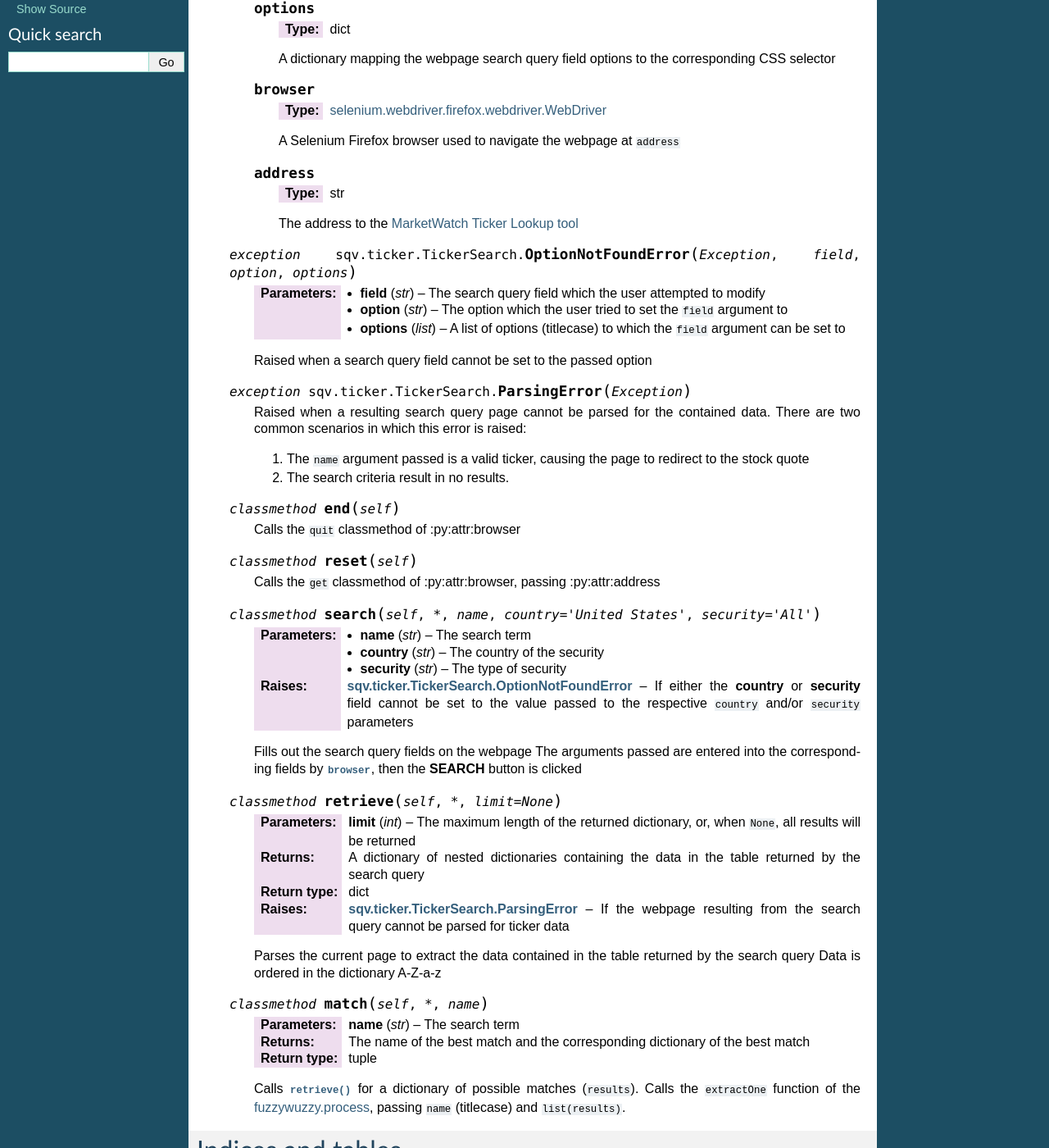
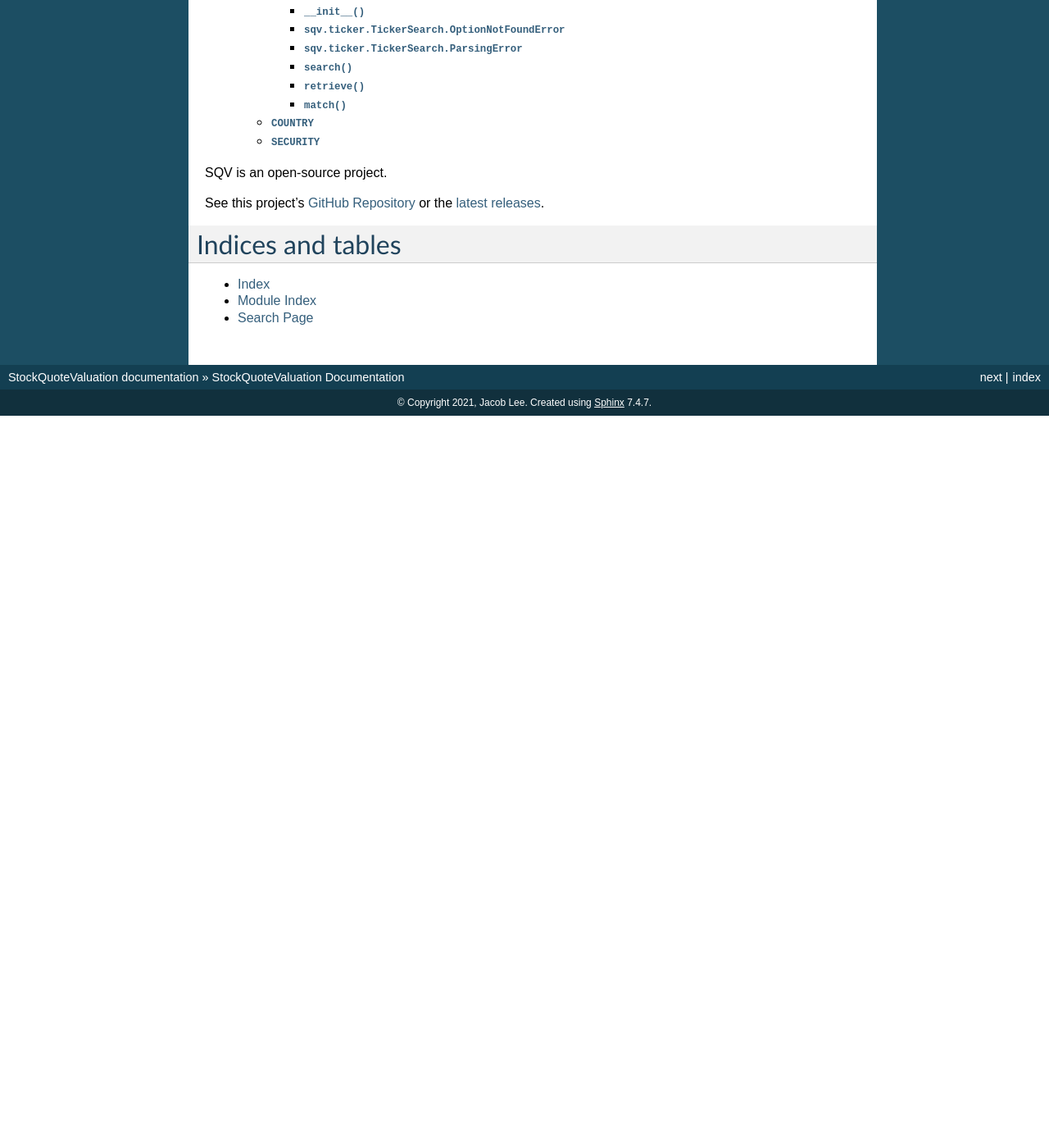
Before and after one commit to JLpython-py/StockQuoteValuation, a Sphinx documentation site: the page built from docs/source/index.rst, in a window 1280 px wide and 1400 px high, scrolled down 371 px. Shown: the whole window at 82% size. Built offline with Sphinx 7.4.7, drawn with Linux system fonts in a browser that asks for light colours; after the commit the page ends 900 px from its top, so only the background shows below that; some of the changed text lies outside the part shown.

```diff
--- a/docs/source/index.rst
+++ b/docs/source/index.rst
@@ -1,15 +1,14 @@
-.. StockQuoteValuation documentation master file, created by
-   sphinx-quickstart on Sat Feb  6 15:00:30 2021.
-   You can adapt this file completely to your liking, but it should at least
-   contain the root `toctree` directive.
-
 ###############################################################################
 StockQuoteValuation Documentation
 ###############################################################################
 
 .. toctree::
-   :maxdepth: 2
-   :caption: Contents:
+    :maxdepth: 3
+    :caption: Contents:
+    :name: mastertoc
+    :numbered:
+
+    ticker
 
 SQV is an open-source project.
 
@@ -17,95 +16,6 @@ See this project's `GitHub Repository`_ or the `latest releases`_.
 
 .. _GitHub Repository: https://github.com/JLpython-py/StockQuoteValuation
 .. _latest releases: https://github.com/JLpython-py/StockQuoteValuation/releases
-
-*******************************************************************************
-SQV.ticker
-*******************************************************************************
-
-.. py:class:: class sqv.ticker.TickerSearch
-
-   .. py:classmethod:: TickerSearch.__init__(self)
-
-      .. py:attribute:: fields
-
-         :type: dict
-
-         A dictionary mapping the webpage search query fields to the corresponding CSS selector
-
-      .. py:attribute:: options
-
-         :type: dict
-
-         A dictionary mapping the webpage search query field options to the corresponding CSS selector
-
-      .. py:attribute:: browser
-
-         :type: `selenium.webdriver.firefox.webdriver.WebDriver`_
-
-         A Selenium Firefox browser used to navigate the webpage at ``address``
-
-      .. py:attribute:: address
-
-         :type: str
-
-         The address to the `MarketWatch Ticker Lookup tool`_
-
-   .. py:exception:: sqv.ticker.TickerSearch.OptionNotFoundError(Exception, field, option, options)
-
-      :param str field: The search query field which the user attempted to modify
-      :param str option: The option which the user tried to set the ``field`` argument to
-      :param list options: A list of options (titlecase) to which the ``field`` argument can be set to
-
-      Raised when a search query field cannot be set to the passed option
-
-   .. py:exception:: sqv.ticker.TickerSearch.ParsingError(Exception)
-
-      Raised when a resulting search query page cannot be parsed for the contained data.
-      There are two common scenarios in which this error is raised:
-
-      #. The ``name`` argument passed is a valid ticker, causing the page to redirect to the stock quote
-      #. The search criteria result in no results.
-
-   .. py:classmethod:: end(self)
-
-      Calls the ``quit`` classmethod of :py:attr:browser
-
-   .. py:classmethod:: reset(self)
-
-      Calls the ``get`` classmethod of :py:attr:browser, passing :py:attr:address
-
-   .. py:classmethod:: search(self, *, name, country="United States", security="All")
-
-      :param str name: The search term
-      :param str country: The country of the security
-      :param str security: The type of security
-      :raises sqv.ticker.TickerSearch.OptionNotFoundError: If either the **country** or **security** field cannot be set to the value passed to the respective ``country`` and/or ``security`` parameters
-
-      Fills out the search query fields on the webpage
-      The arguments passed are entered into the corresponding fields by :py:attr:`browser`, then the **SEARCH** button is clicked
-
-   .. py:classmethod:: retrieve(self, *, limit=None)
-
-      :param int limit: The maximum length of the returned dictionary, or, when ``None``, all results will be returned
-      :return: A dictionary of nested dictionaries containing the data in the table returned by the search query
-      :rtype: dict
-      :raises sqv.ticker.TickerSearch.ParsingError: If the webpage resulting from the search query cannot be parsed for ticker data
-
-      Parses the current page to extract the data contained in the table returned by the search query
-      Data is ordered in the dictionary A-Z-a-z
-
-   .. py:classmethod:: match(self, *, name)
-
-      :param str name: The search term
-      :return: The name of the best match and the corresponding dictionary of the best match
-      :rtype: tuple
-
-      Calls :py:meth:`retrieve` for a dictionary of possible matches (``results``).
-      Calls the ``extractOne`` function of the `fuzzywuzzy.process`_, passing ``name`` (titlecase) and ``list(results)``.
-
-.. _selenium.webdriver.firefox.webdriver.WebDriver: https://selenium-python.readthedocs.io/api.html#webdriver-api
-.. _MarketWatch Ticker Lookup tool: https://www.marketwatch.com/tools/quotes/lookup.asp
-.. _fuzzywuzzy.process: https://pypi.org/project/fuzzywuzzy/
 
 
 ###############################################################################
```
Also changed, not shown: docs/source/ticker.rst (added, +12 -0 lines), docs/source/ticker/SeleniumTickerSearch.rst (added, +88 -0 lines), docs/source/ticker/TickerSearch.rst (added, +74 -0 lines), 16 other files.
